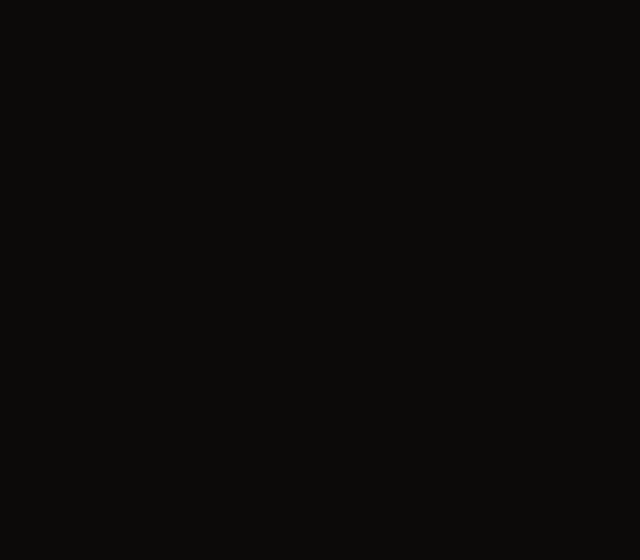
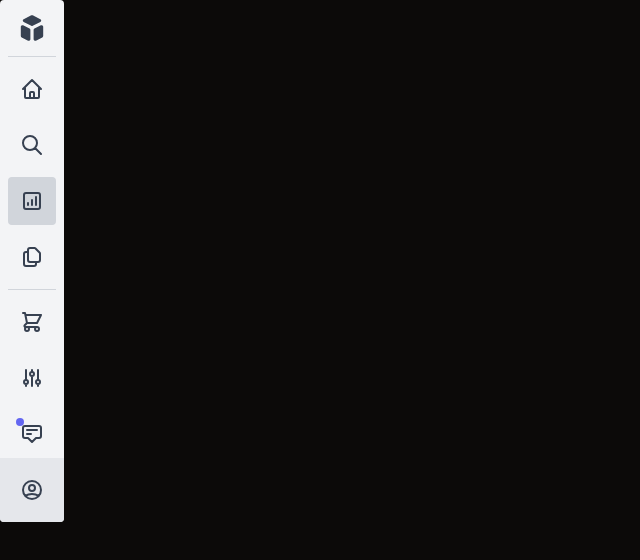
Before and after one commit to AlyaaRushdy/ecommerce-dashboard-react, a React (Vite) app: page / in a window 1280 px wide. Shown: the top 560 px of the page, without its empty margins (0-640 px from the left). Built offline with nearby package versions, Linux system fonts and the light colour scheme.

Commit message:
Add NavBar for test

```diff
--- a/src/App.jsx
+++ b/src/App.jsx
@@ -1,5 +1,7 @@
+import Navbar from "./components/shared/Navbar";
+
 function App() {
-  return <></>;
+  return <><Navbar /></>;
 }
 
 export default App;
--- a/src/components/shared/Navbar.jsx
+++ b/src/components/shared/Navbar.jsx
@@ -1,7 +1,59 @@
 function Navbar() {
   return (
     <>
-      <aside className="w-32 bg-primary min-h-screen fixed left-0"></aside>
+      <aside className="flex flex-col items-center w-16 h-full overflow-hidden text-gray-700 bg-gray-100 rounded">
+		<a className="flex items-center justify-center mt-3" href="#">
+			<svg className="w-8 h-8 fill-current" xmlns="http://www.w3.org/2000/svg" viewBox="0 0 20 20" fill="currentColor">
+				<path d="M11 17a1 1 0 001.447.894l4-2A1 1 0 0017 15V9.236a1 1 0 00-1.447-.894l-4 2a1 1 0 00-.553.894V17zM15.211 6.276a1 1 0 000-1.788l-4.764-2.382a1 1 0 00-.894 0L4.789 4.488a1 1 0 000 1.788l4.764 2.382a1 1 0 00.894 0l4.764-2.382zM4.447 8.342A1 1 0 003 9.236V15a1 1 0 00.553.894l4 2A1 1 0 009 17v-5.764a1 1 0 00-.553-.894l-4-2z" />
+			</svg>
+		</a>
+		<div className="flex flex-col items-center mt-3 border-t border-gray-300">
+			<a className="flex items-center justify-center w-12 h-12 mt-2 rounded hover:bg-gray-300" href="#">
+				<svg className="w-6 h-6 stroke-current" xmlns="http://www.w3.org/2000/svg" fill="none" viewBox="0 0 24 24" stroke="currentColor">
+				 	<path stroke-linecap="round" stroke-linejoin="round" stroke-width="2" d="M3 12l2-2m0 0l7-7 7 7M5 10v10a1 1 0 001 1h3m10-11l2 2m-2-2v10a1 1 0 01-1 1h-3m-6 0a1 1 0 001-1v-4a1 1 0 011-1h2a1 1 0 011 1v4a1 1 0 001 1m-6 0h6" />
+				</svg>
+			</a>
+			<a className="flex items-center justify-center w-12 h-12 mt-2 rounded hover:bg-gray-300" href="#">
+				<svg className="w-6 h-6 stroke-current" xmlns="http://www.w3.org/2000/svg" fill="none" viewBox="0 0 24 24" stroke="currentColor">
+					<path stroke-linecap="round" stroke-linejoin="round" stroke-width="2" d="M21 21l-6-6m2-5a7 7 0 11-14 0 7 7 0 0114 0z" />
+				</svg>
+			</a>
+			<a className="flex items-center justify-center w-12 h-12 mt-2 bg-gray-300 rounded" href="#">
+				<svg className="w-6 h-6 stroke-current" xmlns="http://www.w3.org/2000/svg" fill="none" viewBox="0 0 24 24" stroke="currentColor">
+					<path stroke-linecap="round" stroke-linejoin="round" stroke-width="2" d="M16 8v8m-4-5v5m-4-2v2m-2 4h12a2 2 0 002-2V6a2 2 0 00-2-2H6a2 2 0 00-2 2v12a2 2 0 002 2z" />
+				</svg>
+			</a>
+			<a className="flex items-center justify-center w-12 h-12 mt-2 rounded hover:bg-gray-300" href="#">
+				<svg className="w-6 h-6 stroke-current" xmlns="http://www.w3.org/2000/svg" fill="none" viewBox="0 0 24 24" stroke="currentColor">
+					<path stroke-linecap="round" stroke-linejoin="round" stroke-width="2" d="M8 7v8a2 2 0 002 2h6M8 7V5a2 2 0 012-2h4.586a1 1 0 01.707.293l4.414 4.414a1 1 0 01.293.707V15a2 2 0 01-2 2h-2M8 7H6a2 2 0 00-2 2v10a2 2 0 002 2h8a2 2 0 002-2v-2" />
+				</svg>
+			</a>
+		</div>
+		<div className="flex flex-col items-center mt-2 border-t border-gray-300">
+			<a className="flex items-center justify-center w-12 h-12 mt-2 rounded hover:bg-gray-300" href="#">
+				<svg className="w-6 h-6 stroke-current" xmlns="http://www.w3.org/2000/svg" fill="none" viewBox="0 0 24 24" stroke="currentColor">
+					<path stroke-linecap="round" stroke-linejoin="round" stroke-width="2" d="M3 3h2l.4 2M7 13h10l4-8H5.4M7 13L5.4 5M7 13l-2.293 2.293c-.63.63-.184 1.707.707 1.707H17m0 0a2 2 0 100 4 2 2 0 000-4zm-8 2a2 2 0 11-4 0 2 2 0 014 0z" />
+				</svg>
+			</a>
+			<a className="flex items-center justify-center w-12 h-12 mt-2 rounded hover:bg-gray-300" href="#">
+				<svg className="w-6 h-6 stroke-current"  xmlns="http://www.w3.org/2000/svg" fill="none" viewBox="0 0 24 24" stroke="currentColor">
+					<path stroke-linecap="round" stroke-linejoin="round" stroke-width="2" d="M12 6V4m0 2a2 2 0 100 4m0-4a2 2 0 110 4m-6 8a2 2 0 100-4m0 4a2 2 0 110-4m0 4v2m0-6V4m6 6v10m6-2a2 2 0 100-4m0 4a2 2 0 110-4m0 4v2m0-6V4" />
+				</svg>
+			</a>
+			<a className="relative flex items-center justify-center w-12 h-12 mt-2 hover:bg-gray-300" href="#">
+				<svg className="w-6 h-6 stroke-current" xmlns="http://www.w3.org/2000/svg" fill="none" viewBox="0 0 24 24" stroke="currentColor">
+					<path stroke-linecap="round" stroke-linejoin="round" stroke-width="2" d="M7 8h10M7 12h4m1 8l-4-4H5a2 2 0 01-2-2V6a2 2 0 012-2h14a2 2 0 012 2v8a2 2 0 01-2 2h-3l-4 4z" />
+				</svg>
+				<span className="absolute top-0 left-0 w-2 h-2 mt-2 ml-2 bg-indigo-500 rounded-full"></span>
+			</a>
+		</div>
+		<a className="flex items-center justify-center w-16 h-16 mt-auto bg-gray-200 hover:bg-gray-300" href="#">
+			<svg className="w-6 h-6 stroke-current" xmlns="http://www.w3.org/2000/svg" fill="none" viewBox="0 0 24 24" stroke="currentColor">
+				<path stroke-linecap="round" stroke-linejoin="round" stroke-width="2" d="M5.121 17.804A13.937 13.937 0 0112 16c2.5 0 4.847.655 6.879 1.804M15 10a3 3 0 11-6 0 3 3 0 016 0zm6 2a9 9 0 11-18 0 9 9 0 0118 0z" />
+			</svg>
+		</a>
+
+      </aside>
     </>
   );
 }
```
